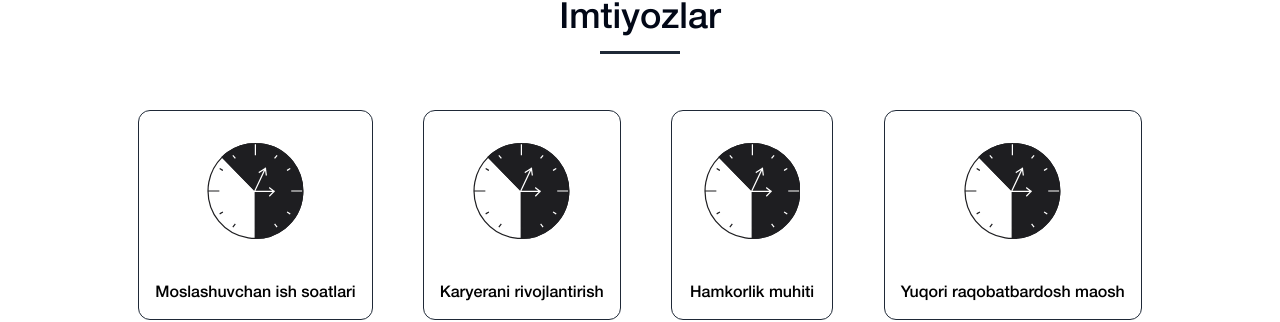
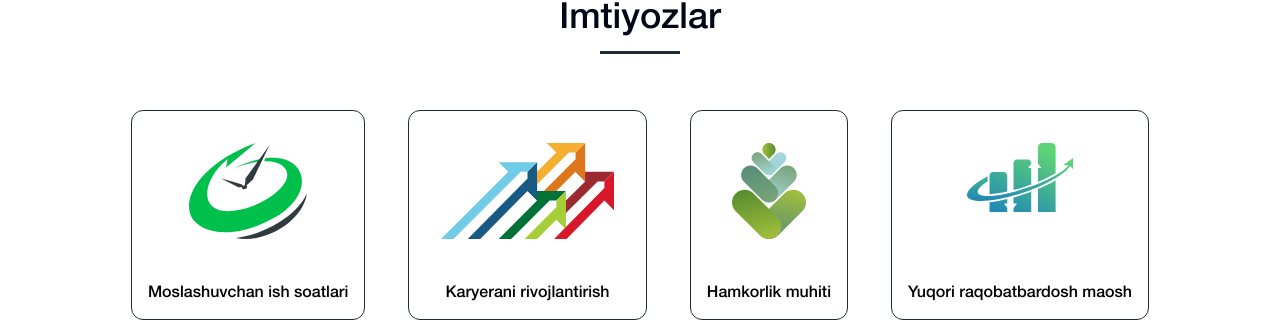
Before and after one commit to tidalu/level-u, a Next.js app: page /careers in a window 1280 px wide. Shown: the part 2652-2974 px from the top of the page. Built offline with nearby package versions, Linux system fonts and the light colour scheme; a web font is replaced by a local one.

Commit message:
refactor: Update BenefitCard component to use string icon instead of HTMLOrSVGImageElement

```diff
--- a/components/BenefitCard.tsx
+++ b/components/BenefitCard.tsx
@@ -7,7 +7,7 @@ function BenefitCard({
   hoverImage,
 }: {
   title?: string;
-  icon?: HTMLOrSVGImageElement;
+  icon?: string;
   hoverImage: string;
 }) {
   return (
@@ -21,37 +21,7 @@ function BenefitCard({
       </div>
       <div className="transition-opacity duration-300 hover:opacity-0 ">
         <div className="relative flex h-24 justify-center p-4 lg:h-32">
-          <svg
-            viewBox="0 0 159 158"
-            fill="none"
-            xmlns="http://www.w3.org/2000/svg"
-          >
-            <path
-              d="M157.67 79c0-18.064-6.024-34.621-16.189-47.79-12.538-16.243-31.377-27.33-52.98-29.724A80.146 80.146 0 0 0 79.668 1C62.495 1 46.683 6.445 33.85 15.717a77.628 77.628 0 0 0-8.858 7.466L79.67 79v78c18.421 0 35.276-6.264 48.567-16.796 16.546-13.111 27.571-32.834 29.219-55.317.143-1.943.215-3.906.215-5.887Z"
-              fill="#1E1E21"
-            ></path>
-            <path
-              d="M79.67 1C62.494 1 46.682 6.445 33.85 15.717a77.628 77.628 0 0 0-8.858 7.466L79.67 79v78c18.421 0 35.276-6.264 48.567-16.796 16.546-13.111 27.571-32.834 29.219-55.317.143-1.943.215-3.906.215-5.887 0-18.064-6.024-34.621-16.188-47.79C128.943 14.967 110.104 3.88 88.5 1.486A80.146 80.146 0 0 0 79.67 1Zm0 0v17.89M157.454 79H139.78"
-              stroke="#1E1E21"
-              strokeWidth="2"
-              strokeLinecap="square"
-              strokeLinejoin="round"
-            ></path>
-            <path
-              d="M79.667 157c18.42 0 35.276-6.264 48.567-16.796 16.546-13.111 27.57-32.834 29.219-55.317.143-1.943.215-3.906.215-5.887 0-18.064-6.024-34.621-16.189-47.79-12.538-16.243-31.377-27.33-52.98-29.724A80.147 80.147 0 0 0 79.666 1m0 156c-4.005 0-7.936-.296-11.773-.868a77.544 77.544 0 0 1-48.566-27.494C8.276 115.187 1.668 97.919 1.668 79m78 78V79L24.99 23.183M1.668 79c0-5.036.468-9.956 1.364-14.717a77.516 77.516 0 0 1 21.958-41.1M1.668 79h17.66m60.34-78C62.492 1 46.68 6.445 33.847 15.717a77.628 77.628 0 0 0-8.858 7.466M79.667 1v17.89M157.453 79h-17.675M21.705 42.504l3.578 2.147m17.89 93.028 2.862-3.578m-24.33-17.89 3.578-2.147"
-              stroke="#1E1E21"
-              strokeWidth="2"
-              strokeLinecap="square"
-              strokeLinejoin="round"
-            ></path>
-            <path
-              d="m43.172 21.037 2.862 3.578m68.697-3.578-2.862 3.578m24.33 17.89-3.578 2.146m-17.89 93.028-2.862-3.578m24.33-17.89-3.578-2.147M96.126 41.789l-17.89 37.927h32.202M96.126 41.789l-10.018 6.44m10.018-6.44 1.431 10.734m12.881 27.193-7.156-5.725m7.156 5.725-7.156 7.155M79.667 3.122v15.919M139.627 79h15.918"
-              stroke="#fff"
-              strokeWidth="2"
-              strokeLinecap="square"
-              strokeLinejoin="round"
-            ></path>
-          </svg>
+          <img src={icon} alt="" />
         </div>
         <p className="mt-6 text-center text-sm text-wrap text-black dark:text-white lg:text-base">
           {title || 'Flexible working hours'}
```
